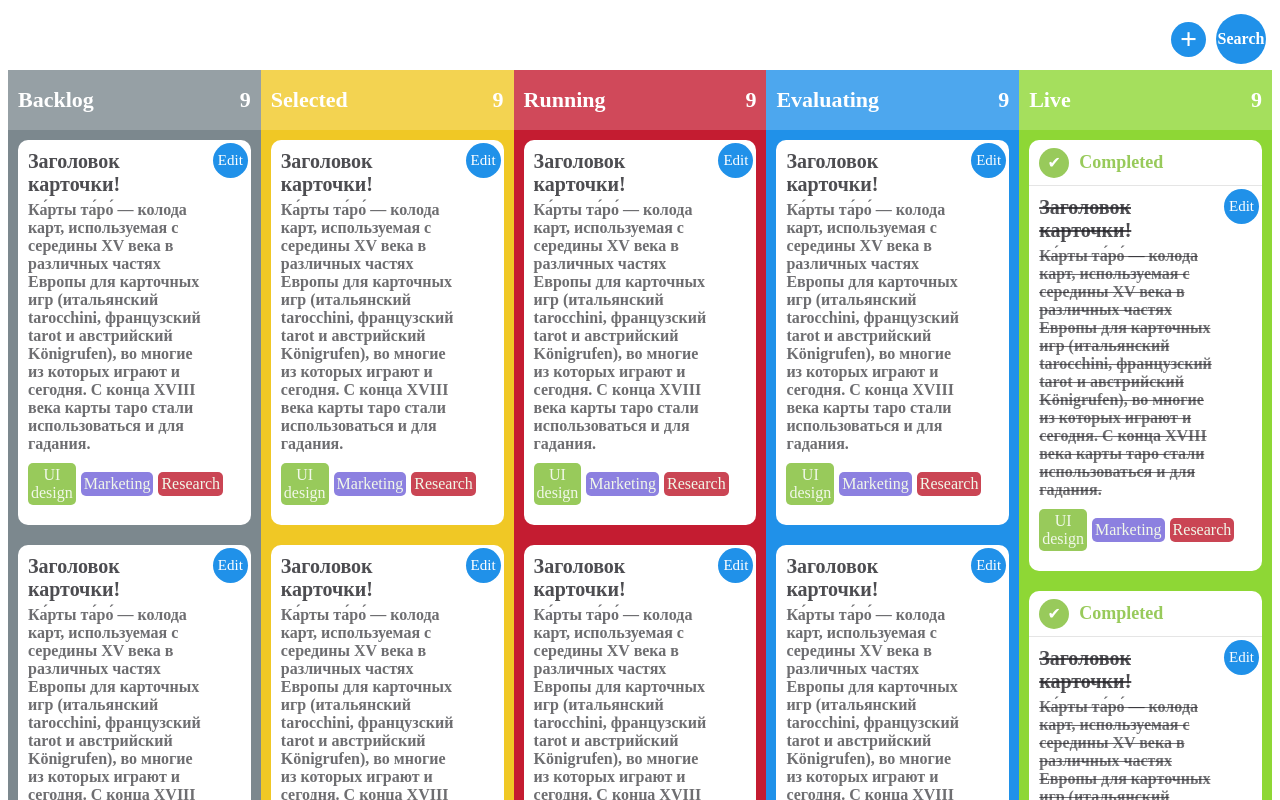
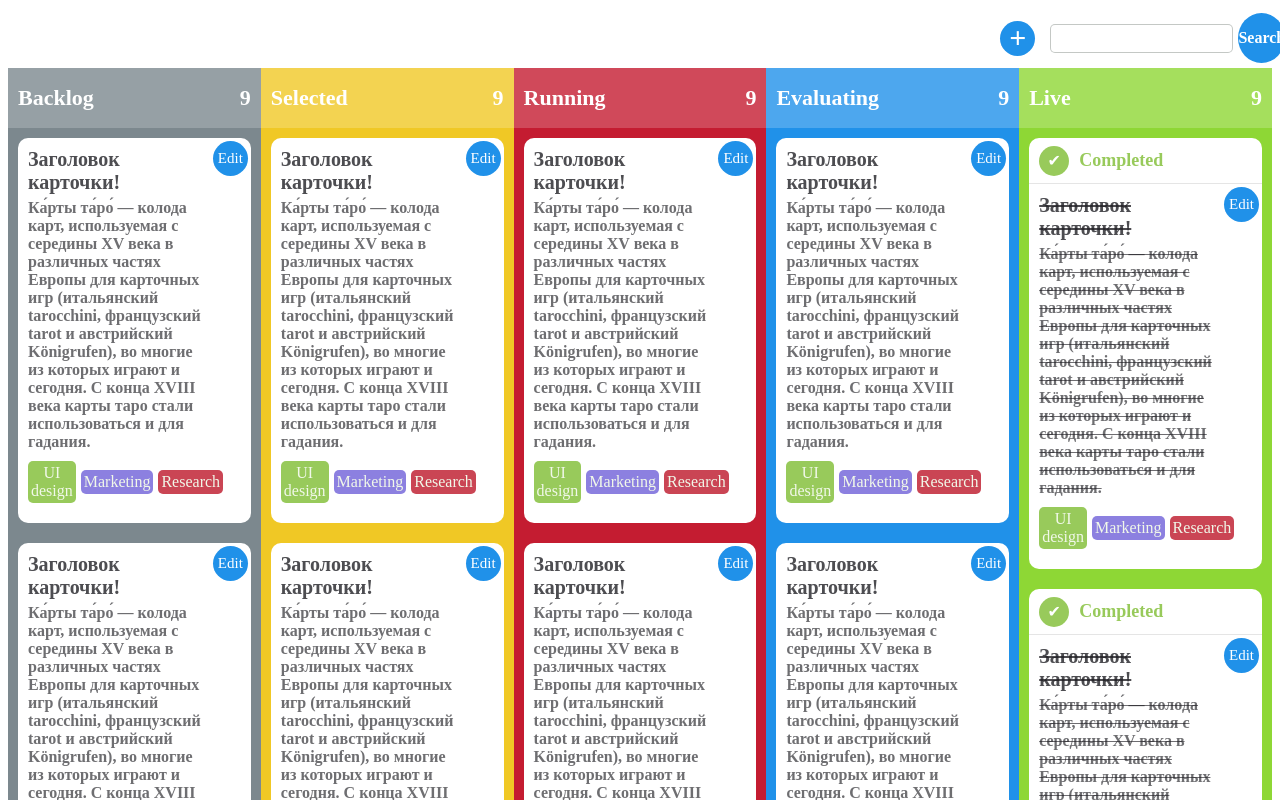
Before and after one commit to VitalyLazarenko/task-board, a React (Create React App) app: page / in a window 1280 px wide. Shown: the top 800 px of the page. Built offline with nearby package versions, Linux system fonts and the light colour scheme.

Commit message:
Add search input in topBar, rewrite style search component

```diff
--- a/src/components/Card/card.css
+++ b/src/components/Card/card.css
@@ -17,6 +17,9 @@
 }
 .completed label {
     text-decoration: line-through;
+}
+.completed btn-edit{
+    visibility: hidden;
 }
 .status {
     width: 100%;
--- a/src/components/CreateEditcard/index.ts
+++ b/src/components/CreateEditcard/index.ts
@@ -1,2 +1 @@
-import {CreateEditCard} from "./CreateEditCard";
-export default CreateEditCard;
+export * from './CreateEditCard';
--- a/src/components/Search/Search.tsx
+++ b/src/components/Search/Search.tsx
@@ -8,10 +8,13 @@ export class Search extends Component<any, any>{
 
     render() {
         return (
+          <div className="search-container">
+              <input/>
                 <div id="search"
                      className='btn-search'
                      onClick={this.searchClick}
                 >Search</div>
+          </div>
         )
     }
 }
--- a/src/components/Search/search.css
+++ b/src/components/Search/search.css
@@ -1,8 +1,23 @@
+.search-container {
+    width: 200px;
+    height: 30px;
+    margin-right: 2.5%;
+
+    display: flex;
+    justify-content: flex-start;
+    align-items: center;
+}
+input {
+    height: 25px;
+    margin-left: 10px;
+    border-radius: 5px;
+    border: 1px solid rgba(157,164,158,0.6);
+}
 .btn-search {
     width: 50px;
     height: 50px;
 
-    margin: 5px;
+    margin: 0px 5px;
 
     display: flex;
     justify-content: center;
--- a/src/components/TopBar/topBar.css
+++ b/src/components/TopBar/topBar.css
@@ -1,7 +1,6 @@
 .topBar-container {
     width: auto;
     height: 60px;
-    border: 1px solid #FF000000;
 
     display: flex;
     justify-content: flex-end;
```
